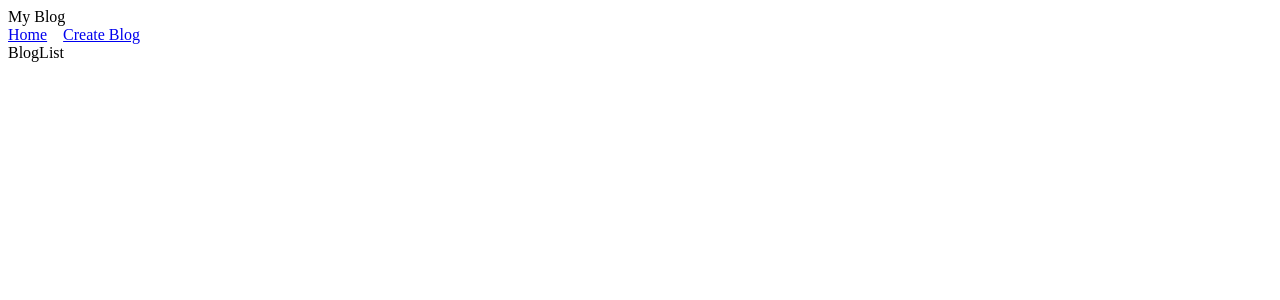
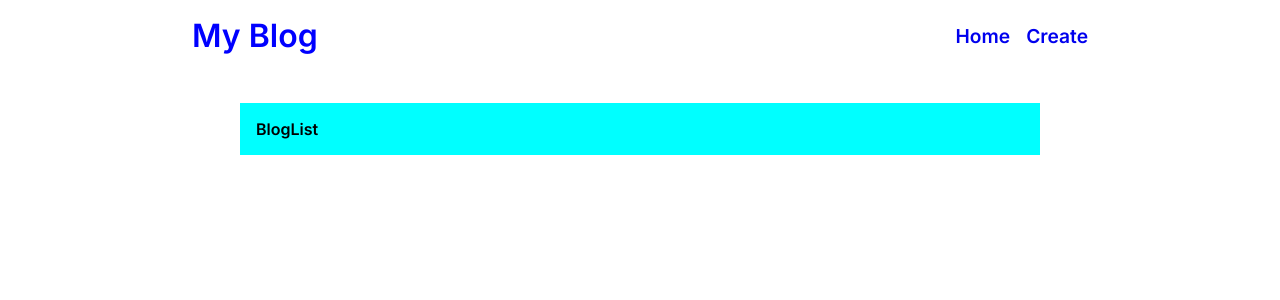
Before and after one commit to webcoderspeed/react-js-2022, a React (Create React App) app: page / in a window 1280 px wide. Shown: the top 300 px of the page. Built offline with nearby package versions, Linux system fonts and the light colour scheme.

Commit message:
working with styles

```diff
--- a/src/App.js
+++ b/src/App.js
@@ -4,7 +4,7 @@ import BlogList from './components/BlogList/BlogList'
 
 const App = () => {
   return (
-    <div>
+    <div className='app-container'>
       <Navbar />
       <BlogList />
     </div>
--- a/src/components/BlogList/BlogList.css
+++ b/src/components/BlogList/BlogList.css
@@ -0,0 +1,6 @@
+.blog-list {
+  max-width: 50rem;
+  background-color: aqua;
+  margin: 2rem auto;
+  padding: 1rem;
+}
--- a/src/components/BlogList/BlogList.jsx
+++ b/src/components/BlogList/BlogList.jsx
@@ -1,8 +1,9 @@
 import React from 'react'
+import './BlogList.css'
 
 const BlogList = () => {
   return (
-    <div>BlogList</div>
+    <div className='blog-list'>BlogList</div>
   )
 }
 
--- a/src/components/Navbar/Navbar.jsx
+++ b/src/components/Navbar/Navbar.jsx
@@ -1,22 +1,19 @@
 import React from 'react';
+import styles from './Navbar.module.css'
 
 const Navbar = () => {
   return (
     <nav>
-     <div>
+      <h1 className={styles.logo}>
       My Blog
-     </div>
+     </h1>
 
-     <div>
-        <a href="/" style={
-          {
-            marginRight: "1rem"
-          }
-        }>
+     <div className={styles.nav_links}>
+        <a href="/">
           Home
         </a>
         <a href="/create-blog">
-          Create Blog
+          Create
         </a>
      </div>
     </nav>
--- /dev/null
+++ b/src/components/Navbar/Navbar.module.css
@@ -0,0 +1,29 @@
+nav {
+  display: flex;
+  justify-content: space-between;
+  align-items: center;
+  padding: 1rem 2rem;
+}
+
+.logo {
+  font-weight: 600;
+  font-size: 2rem;color: blue;
+}
+
+.nav_links {
+  font-size: 1.2rem;
+    display: flex;
+      justify-content: center;
+      align-items: center;
+      gap:1rem;
+}
+
+
+.nav_links a:visited {
+  color: black
+}
+
+.nav_links a:hover {
+  color: blue;
+  text-decoration: underline;
+}
--- /dev/null
+++ b/src/index.css
@@ -0,0 +1,18 @@
+@import url('https://fonts.googleapis.com/css2?family=Inter:wght@600&display=swap');
+
+* {
+  margin:0;
+  padding: 0;
+  box-sizing: border-box;
+  text-decoration: none;
+  list-style-type: none;
+}
+
+body {
+  font-family: 'Inter', sans-serif;
+}
+
+.app-container {
+  margin: 0 auto;
+  max-width: 60rem;
+}
--- a/src/index.js
+++ b/src/index.js
@@ -1,7 +1,7 @@
 import React from 'react';
 import ReactDOM from 'react-dom/client';
 import App from './App';
-
+import  './index.css';
 
 const root = ReactDOM.createRoot(document.getElementById('root'));
 
```
Also changed, not shown: src/components/Navbar/Navbar.css (deleted).
